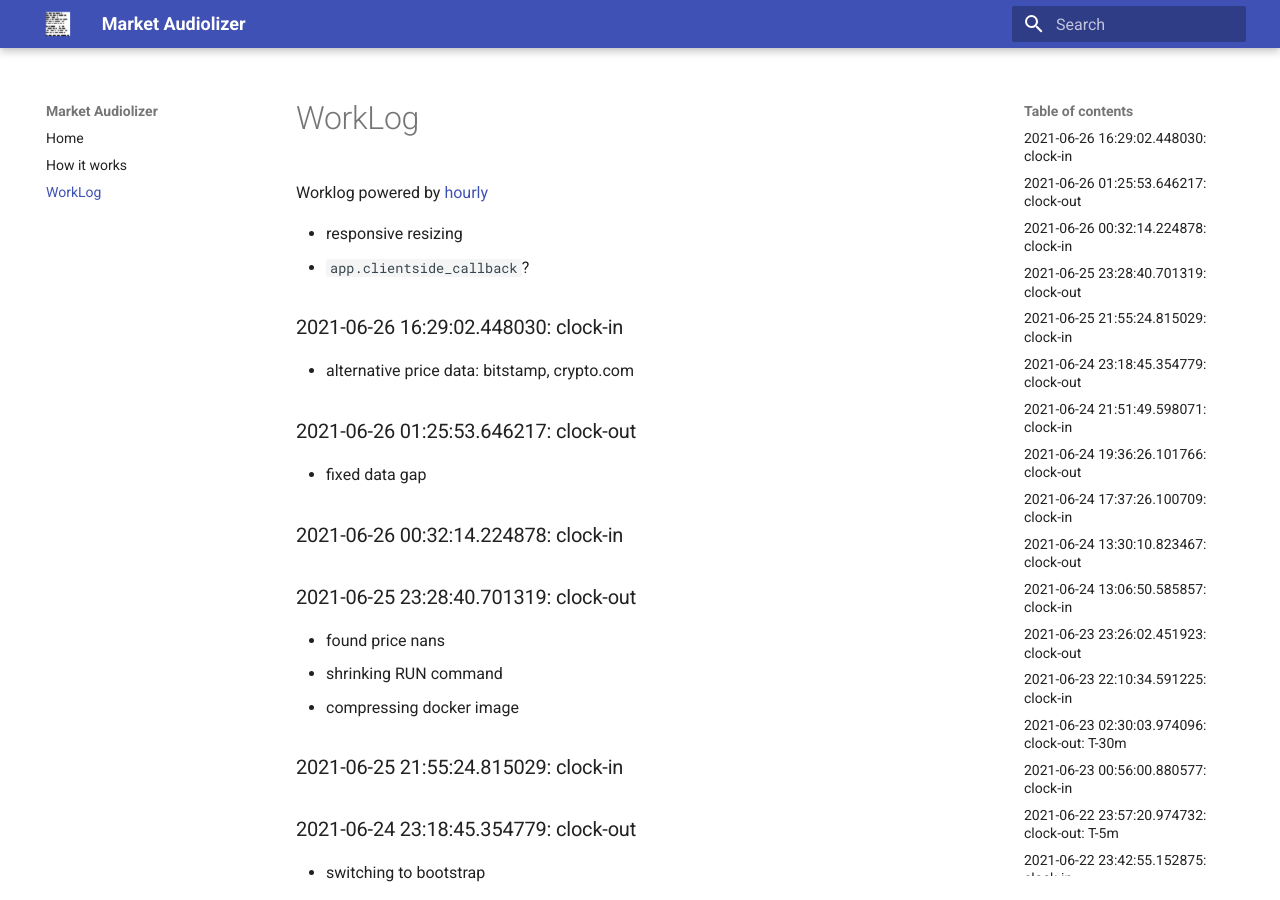
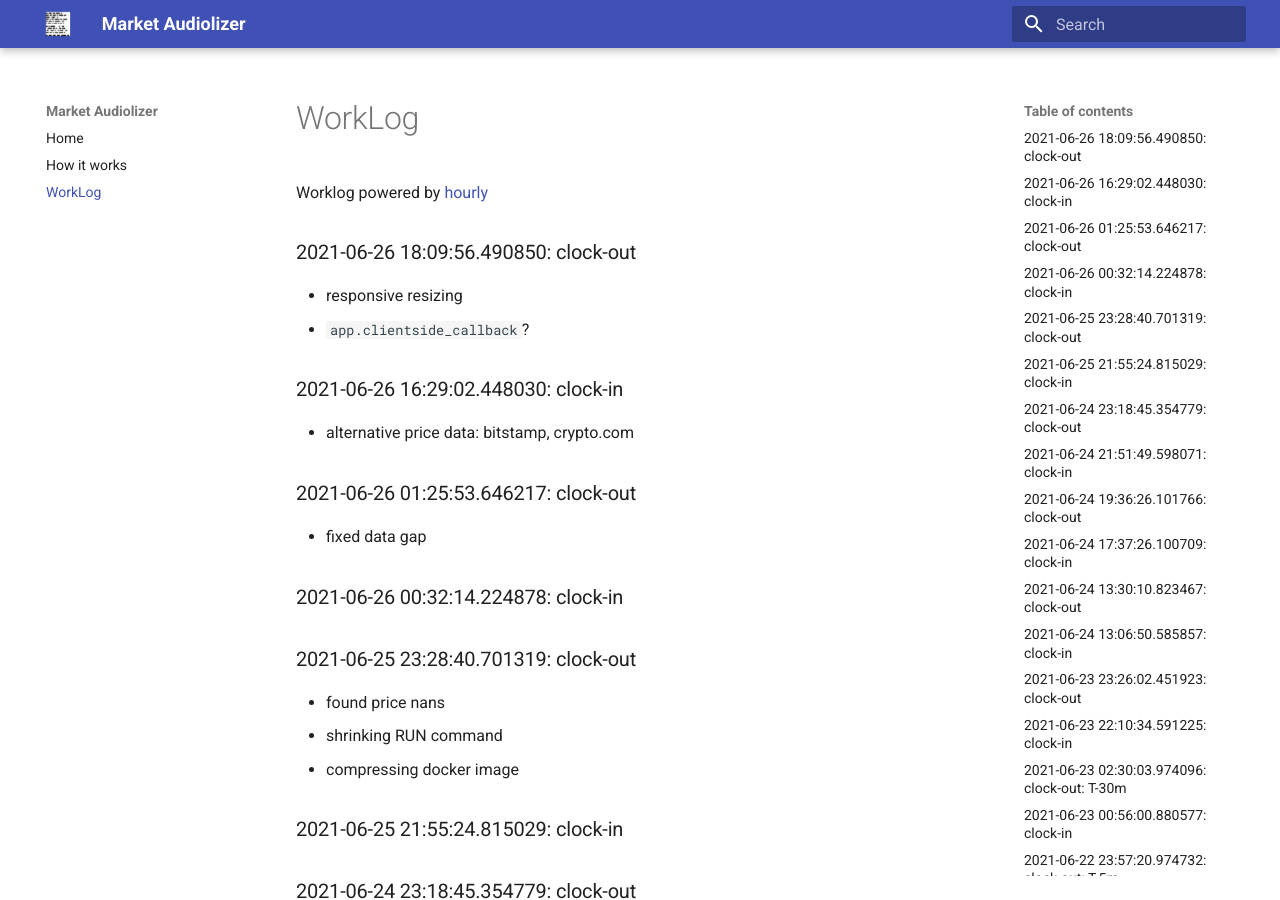
Before and after one commit to asherp/audiolizer, an MkDocs documentation site: the page built from docs/WorkLog.md, in a window 1280 px wide and 900 px high. Built offline with MkDocs 1.6.1 and Material for MkDocs 9.7.7, drawn with Linux system fonts in a browser that asks for light colours.

Commit message:
clock-out

```diff
--- a/WorkLog.md
+++ b/WorkLog.md
@@ -1,3 +1,5 @@
+### 2021-06-26 18:09:56.490850: clock-out
+
 * responsive resizing
 * `app.clientside_callback`?
 
```
